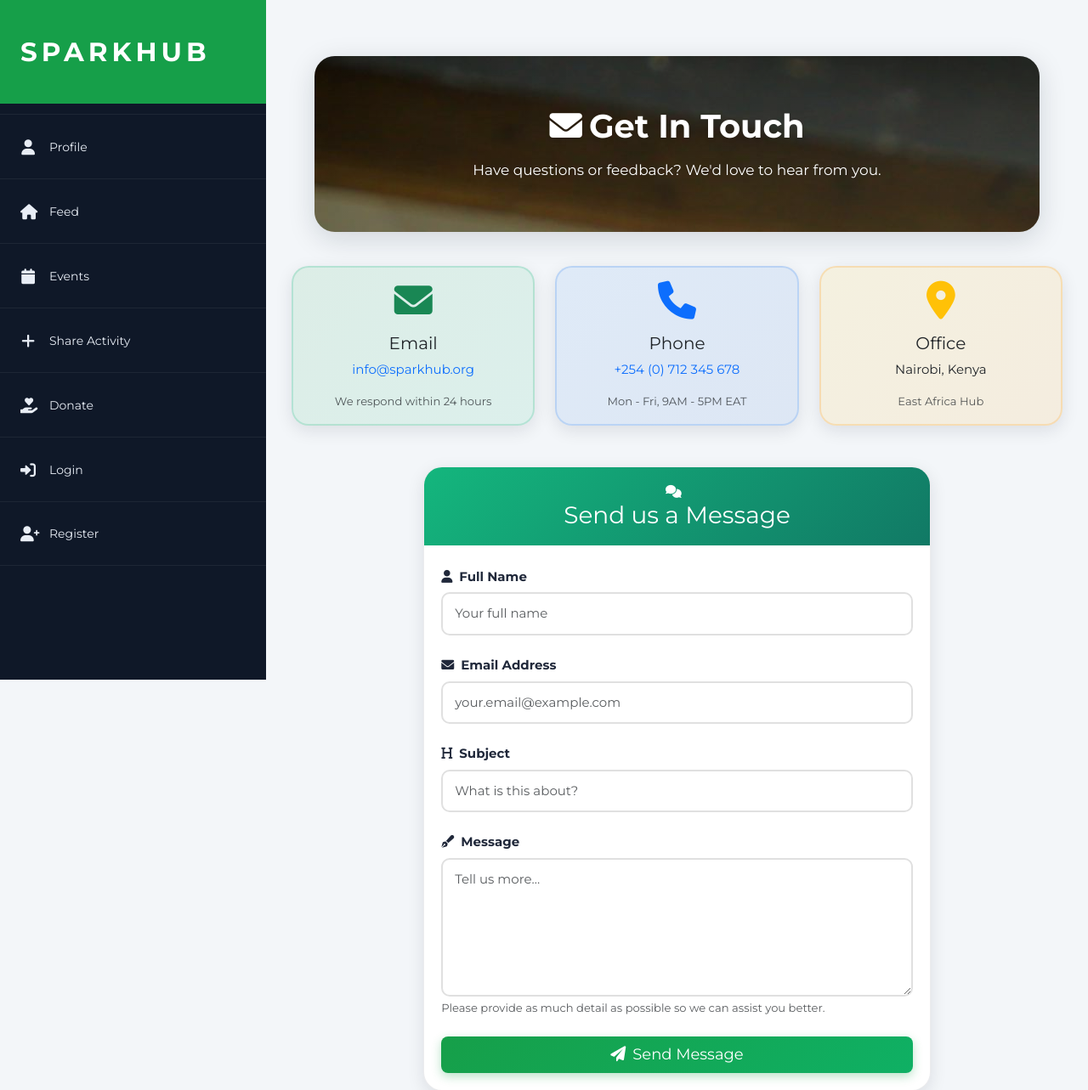
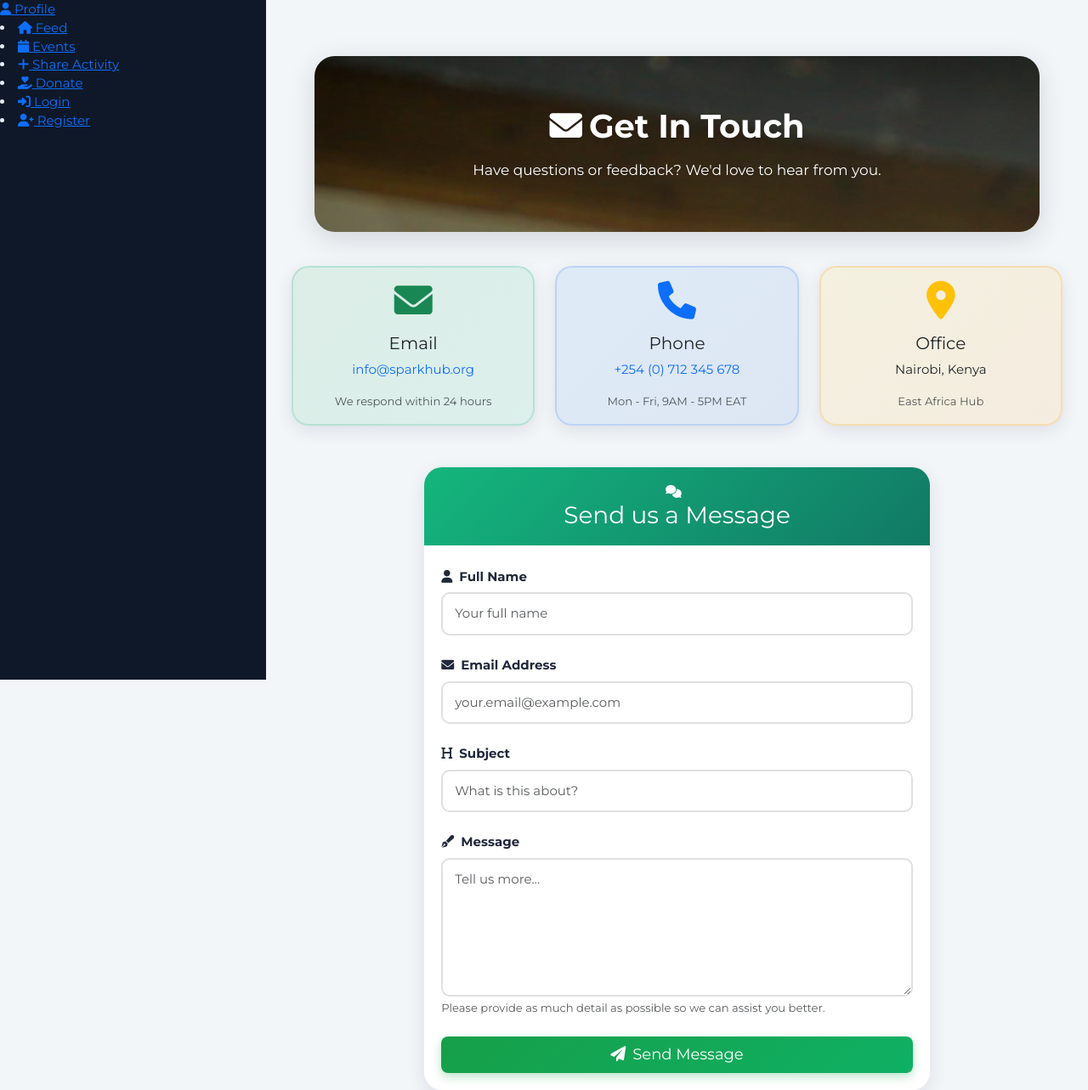
Before and after one commit to PrinzOji/sparkhub, a Django app: page /contact/ in a window 1280 px wide. Shown: the top 1283 px of the page at 85% size. Run offline with Django 5.2, Linux system fonts and the light colour scheme.

Commit message:
https://github.com/PrinzOji/sparkhub.git

```diff
--- a/sparkhudapp/templates/base.html
+++ b/sparkhudapp/templates/base.html
@@ -15,15 +15,15 @@
 <body>
     <div class="app-shell">
         <aside id="sidebar" class="sidebar">
-            <a class="sidebar-brand" href="{% url 'home' %}">SparkHub</a>
-            <ul class="sidebar-nav">
-                {% if user.is_authenticated %}
-                    <li><a class="{% if request.resolver_match.url_name == 'profile' %}active{% endif %}" href="{% url 'profile' %}"><i class="fas fa-user"></i> <span>Profile</span></a></li>
+            <a class="sidebar-br {% if user.is_authenticated %}
+          and" href="{% url 'home' %}">SparkHub</a>
+            <!-- <ul class="sidebar-nav">
+                         <li><a class="{% if request.resolver_match.url_name == 'profile' %}active{% endif %}" href="{% url 'profile' %}"><i class="fas fa-user"></i> <span>Profile</span></a></li>
                     <li><a class="{% if request.resolver_match.url_name == 'social_feed' %}active{% endif %}" href="{% url 'social_feed' %}"><i class="fas fa-home"></i> <span>Feed</span></a></li>
                     <li><a class="{% if request.resolver_match.url_name == 'events' or request.resolver_match.url_name == 'event_detail' %}active{% endif %}" href="{% url 'events' %}"><i class="fas fa-calendar"></i> <span>Events</span></a></li>
                     <li><a class="{% if request.resolver_match.url_name == 'post_activity' %}active{% endif %}" href="{% url 'post_activity' %}"><i class="fas fa-plus"></i> <span>Share Activity</span></a></li>
                     <li><a class="{% if request.resolver_match.url_name == 'donate' %}active{% endif %}" href="{% url 'donate' %}"><i class="fas fa-hand-holding-heart"></i> <span>Donate</span></a></li>
-                    <li><a class="{% if request.resolver_match.url_name == 'settings' %}active{% endif %}" href="{% url 'settings' %}"><i class="fas fa-gear"></i> <span>Settings</span></a></li>
+                    <li><a class="{% if request.resolver_match.url_name == 'settings' %}active{% endif %}" href="{% url 'settings' %}"><i class="fas fa-gear"></i> <span>Settings</span></a></li> -->
                 {% else %}
                     <li><a href="{% url 'login' %}?next={% url 'profile' %}"><i class="fas fa-user"></i> <span>Profile</span></a></li>
                     <li><a href="{% url 'login' %}?next={% url 'social_feed' %}"><i class="fas fa-home"></i> <span>Feed</span></a></li>
```
